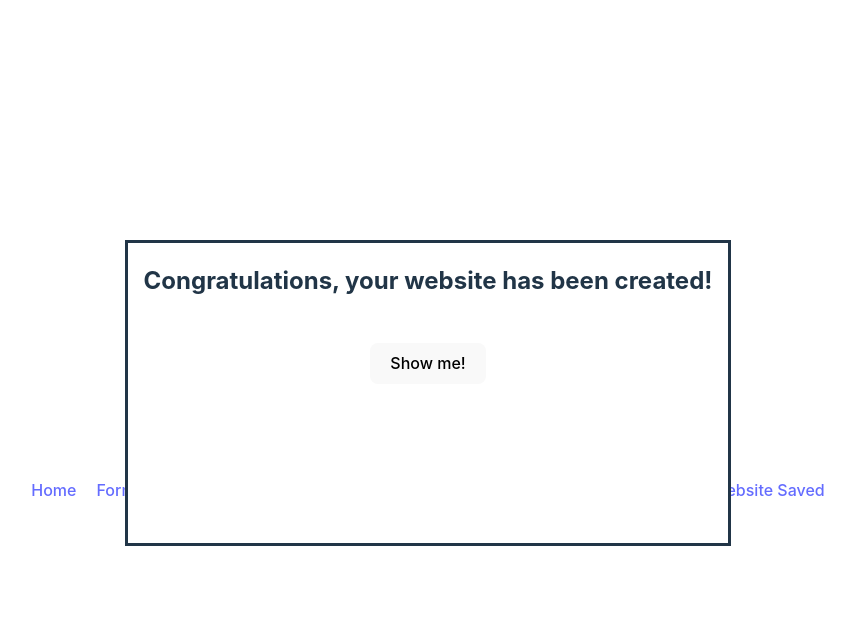
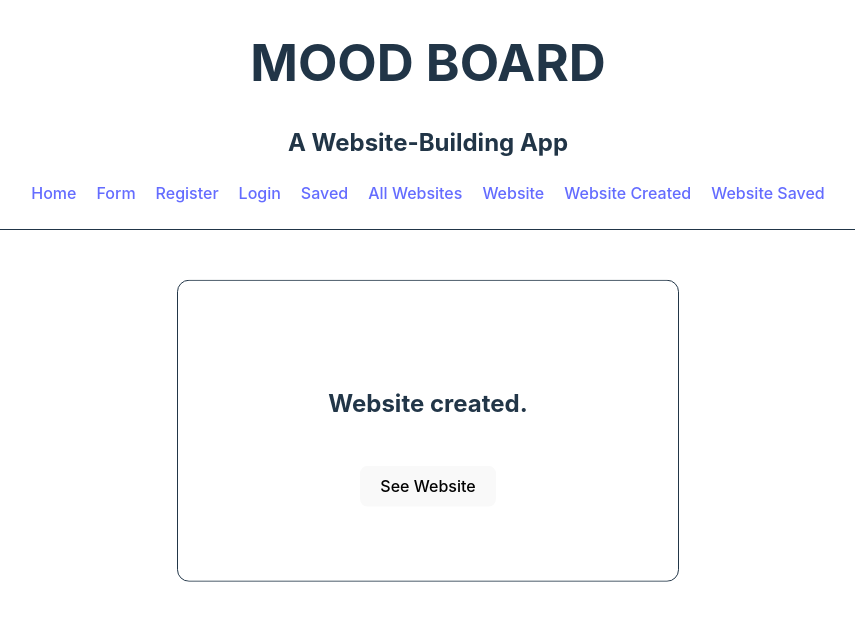
Before and after one commit to mjchin1/Moodboard-WebsiteBuilder, a React (Vite) app in the folder client/: page /websiteCreated in a window 1280 px wide. Shown: the top 620 px of the page, without its empty margins (212-1067 px from the left). Built offline with nearby package versions, Linux system fonts and the light colour scheme.

Commit message:
created an app header, added navigation buttons and started styling modals

```diff
--- a/client/src/App.jsx
+++ b/client/src/App.jsx
@@ -25,9 +25,17 @@ function App() {
   return (
 
     <>
+
+
+
+      <div className="websiteHeader">
       <h1>MOOD BOARD</h1>
       <h2>A Website-Building App</h2>
-      <Navigations setWebsite={setWebsite} setSavedWebsite={setSavedWebsites} user={user} setUser={setUser}/>
+      <Navigations setWebsite={setWebsite} setSavedWebsite={setSavedWebsites} user={user} setUser={setUser}/> <br/>
+      <div className="pageDivider"></div>
+      </div>
+
+      <div className="appBody">
       <Routes>
       <Route path='/' element={<WebsiteForm website={website} setWebsite={setWebsite}/>} />
       <Route path='/all' element={<AllWebsites websites={websites} setWebsites={setWebsites}/>} />
@@ -39,6 +47,8 @@ function App() {
       <Route path='/websiteSaved' element={<WebsiteSavedMessage/>} />
       <Route path='/websites' element={<SavedWebsites user={user} setUser={setUser} website={website} setWebsite={setWebsite} savedWebsites={savedWebsites} setSavedWebsites={setSavedWebsites}/>} />
       </Routes>
+
+      </div>
     </>
   )
 }
--- a/client/src/components/ConfirmRemovalModal.jsx
+++ b/client/src/components/ConfirmRemovalModal.jsx
@@ -8,11 +8,12 @@ export default function ConfirmRemovalModal({ toggleRemovalModal, savedWebsite,
     <>
       <div className="modal">
         <div className="overlay"></div>
-        <div className="modal-content">
+        <div className="confirmRemovalModalContent">
         <p> Are you sure that you want to delete this website? </p>
-
+      <div className="removeButton">
       <RemoveSavedWebsiteButton savedWebsite={savedWebsite} savedWebsites={savedWebsites} toggleRemovalModal={toggleRemovalModal}/>
-      <button onClick={toggleRemovalModal}> Back </button>
+      <button onClick={toggleRemovalModal}> Cancel </button>
+      </div>
       </div>
       </div>
 
--- a/client/src/components/Login.jsx
+++ b/client/src/components/Login.jsx
@@ -27,8 +27,6 @@ export default function Login({ setUser, user, website}) {
 
   return (
     <>
-
-      <br/>
       <div className="loginPage">
       { !user.user_id ?
 
--- a/client/src/components/RegistrationReminderModal.jsx
+++ b/client/src/components/RegistrationReminderModal.jsx
@@ -7,24 +7,37 @@ export default function RegistrationReminderModal({ toggleRegistrationModal }) {
   function goToRegistration() {
     navigate("/register")
   }
+
+  function goToLogin() {
+    navigate("/login")
+  }
+
+
     return(
 
     <>
       <div className="modal">
-        <div className="overlay"></div>
-        <div className="modal-content">
-        <p> To save your website, you will need to create an account. </p>
+      <button className="closeModalButton" onClick={toggleRegistrationModal}> x </button>
+        <div className="registrationModalContent">
+        <p> To save your website, you will need to register or log in. </p>
 
         <button onClick= { () => {
         toggleRegistrationModal()
-        console.log("buttonClicked")
         goToRegistration()
       }
       }>
         Register
       </button>
 
-      <button onClick={toggleRegistrationModal}> Close </button>
+      <button onClick= { () => {
+        toggleRegistrationModal()
+        goToLogin()
+      }
+      }>
+        Log In
+      </button>
+
+
       </div>
       </div>
 
--- a/client/src/components/SaveWebsiteButton.jsx
+++ b/client/src/components/SaveWebsiteButton.jsx
@@ -1,5 +1,5 @@
 
-export default function SaveWebsiteButton({ toggleSavedMessageModal, toggleModal, user_id, website_id, setSavedWebsites, savedWebsites }) {
+export default function SaveWebsiteButton({ toggleSavedMessageModal, toggleRegistrationModal, user_id, website_id, setSavedWebsites, savedWebsites }) {
 
   async function handleClick() {
     try {
@@ -11,7 +11,7 @@ export default function SaveWebsiteButton({ toggleSavedMessageModal, toggleModal
       const result = await response.json();
 
       if (!user_id) {
-        toggleModal()
+        toggleRegistrationModal()
       } else {
         toggleSavedMessageModal()
       }
--- a/client/src/components/Website.jsx
+++ b/client/src/components/Website.jsx
@@ -17,6 +17,14 @@ export default function Website({user, website, setWebsite, savedWebsites, setSa
 
   function toggleSavedMessageModal() {
     setSavedMessageModal(!savedMessageModal)
+  }
+
+  function goToForm() {
+    navigate("/form");
+  }
+
+  function home() {
+    navigate("/")
   }
 
   useEffect(() => {
@@ -40,6 +48,16 @@ export default function Website({user, website, setWebsite, savedWebsites, setSa
 
   return (
     <>
+
+
+    <div className="websitePageBody">
+      <br/>
+      <div className="websitePageButtons">
+      <SaveWebsiteButton toggleRegistrationModal={toggleRegistrationModal} toggleSavedMessageModal={toggleSavedMessageModal} savedWebsites={savedWebsites} setSavedWebsites={setSavedWebsites} user_id={user.user_id} website_id={website.website_id}/>
+      <button onClick={goToForm}>Create a New Website</button>
+      <button onClick={home}>Home</button>
+      </div>
+      <div className="websiteContent">
       <h1>{website.main_heading}</h1>
       <h2>{website.subheading}</h2>
       <img className="mainPhoto" src={website.main_photo}></img>
@@ -51,11 +69,12 @@ export default function Website({user, website, setWebsite, savedWebsites, setSa
       <p>{website.p2_body}</p>
       <img className="footerPhoto" src={website.footer_photo}></img>
 
-      <SaveWebsiteButton toggleRegistrationModal={toggleRegistrationModal} toggleSavedMessageModal={toggleSavedMessageModal} savedWebsites={savedWebsites} setSavedWebsites={setSavedWebsites} user_id={user.user_id} website_id={website.website_id}/>
+
 
       {registrationModal? <RegistrationReminderModal toggleRegistrationModal={toggleRegistrationModal} /> : null}
       {savedMessageModal? <WebsiteSavedMessage toggleSavedMessageModal={toggleSavedMessageModal} /> : null}
-
+      </div>
+      </div>
 
    </>
 
--- a/client/src/components/WebsiteCreatedMessage.jsx
+++ b/client/src/components/WebsiteCreatedMessage.jsx
@@ -6,17 +6,20 @@ function WebsiteCreatedMessage({ website }) {
 
   return (
     <>
-    <div className="modal">
-      <h2>Congratulations, your website has been created!</h2> <br/>
 
-      <div className="navigateButton">
+    <div className="createdMessage modal">
+      <h2 className="modalContent">Website created.</h2> <br/>
+
+      <div className="navigateButton modalText">
         <button
           onClick={() => navigate(`/website/${website.website_id}`)}
-        > Show me!
+        > See Website
         </button>
       </div>
 
       </div>
+
+
     </>
   );
 }
--- a/client/src/components/WebsiteSavedMessage.jsx
+++ b/client/src/components/WebsiteSavedMessage.jsx
@@ -11,11 +11,12 @@ export default function WebsiteSavedMessage({toggleSavedMessageModal}) {
   return (
     <>
     <div className="modal">
+    <button className="closeModalButton" onClick={handleClick}>x</button>
     <h2>Your website has been saved.</h2> <br/>
     <div className="navigateButton">
       <button onClick={() => navigate("/websites")}
       > Go to saved Websites </button>
-      <button onClick={handleClick}>Close</button>
+
     </div>
 
     </div>
--- a/client/src/index.css
+++ b/client/src/index.css
@@ -87,19 +87,106 @@ a {
   padding-right: 10px;
 }
 
-.modal {
-  background-color: white;
-}
 
 .modal {
 
-  width: 600px;
+  width: 500px;
   height: 300px;
   border: solid;
+  border-width: 1px;
+  border-radius: 12px;
   position: fixed;
-  top: 30vh;
+  top: 35vh;
   left: 0;
   right: 0;
   bottom: 0;
   margin: 0 auto;
+  background-color: white;
+
 }
+
+@keyframes fade-down {
+  0% {
+    opacity: 0;
+    transform: translateY(-20%);
+
+  }
+  100% {
+    opacity: 1;
+    transform: translateY(0);
+
+  }
+
+}
+
+.modalContent {
+  padding-top: 17%
+}
+
+.createdMessage {
+  animation: fade-down 6s;
+}
+
+.websiteHeader{
+  position: fixed;
+ top: 0vw;
+ left: 0;
+ right: 0;
+ background-color: white;
+}
+
+.navBar{
+  margin-left: 0;
+  margin-right: 0;
+}
+.registrationModalContent {
+  padding-top:40px;
+}
+
+.closeModalButton {
+  background: white;
+  font-family: Gill Sans, sans-serif;
+  margin-top: 10px;
+  margin-right: -80%;
+  font-size: 25px;
+  font-weight: 200;
+
+}
+
+.confirmRemovalModalContent {
+  margin-top: 110px;
+}
+
+.removeButton{
+  display: inline-flex;
+  height:40px;
+  margin-left: 10px;
+  margin-right: 10px;
+}
+
+.appBody {
+  margin-top: 30vh;
+}
+
+.pageDivider {
+  border-bottom: solid;
+  width: 100vw;
+  border-width: .1px;
+}
+
+.websitePageBody{
+  position: absolute;
+  top: 0;
+  left: 0;
+  right: 0;
+  background-color: white;
+}
+
+.websitePageButtons {
+  display: flex;
+  justify-content: center;
+}
+button {
+  margin-left: 5px;
+  margin-right: 5px;
+}
```
